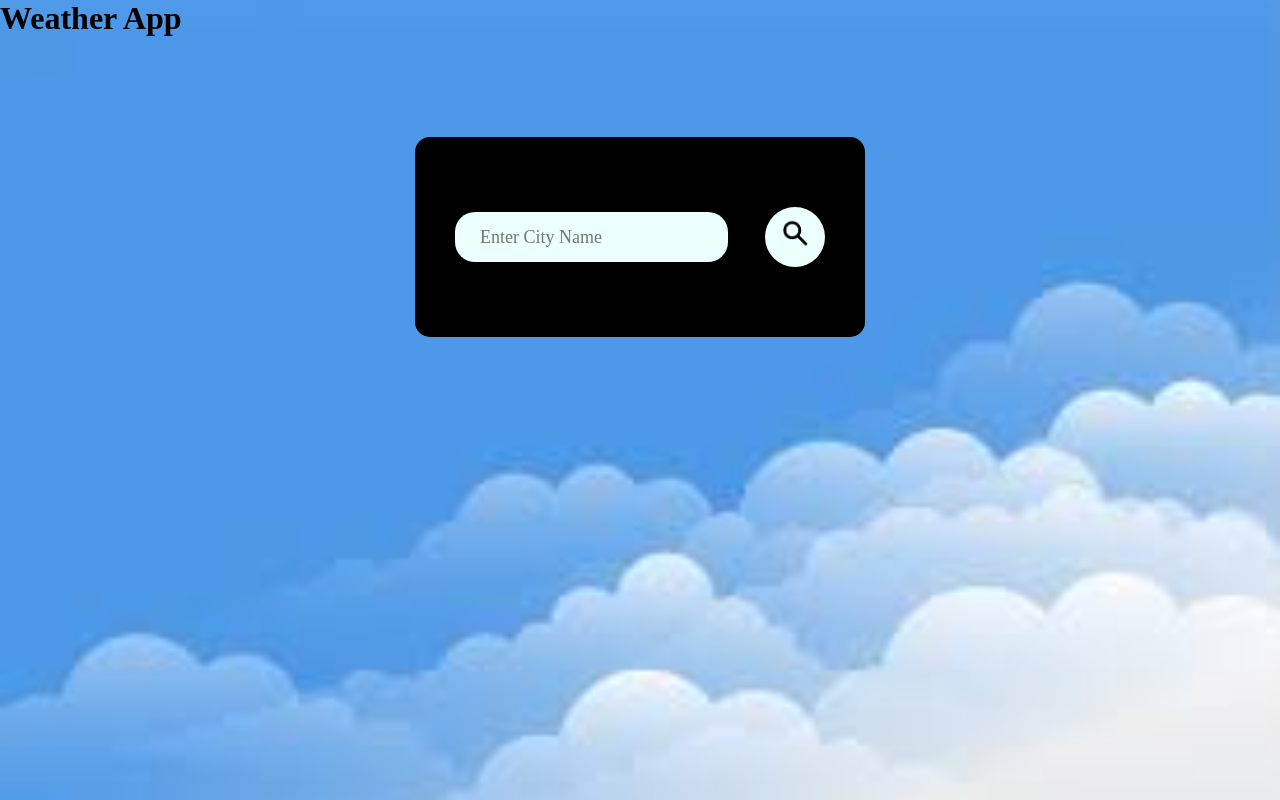
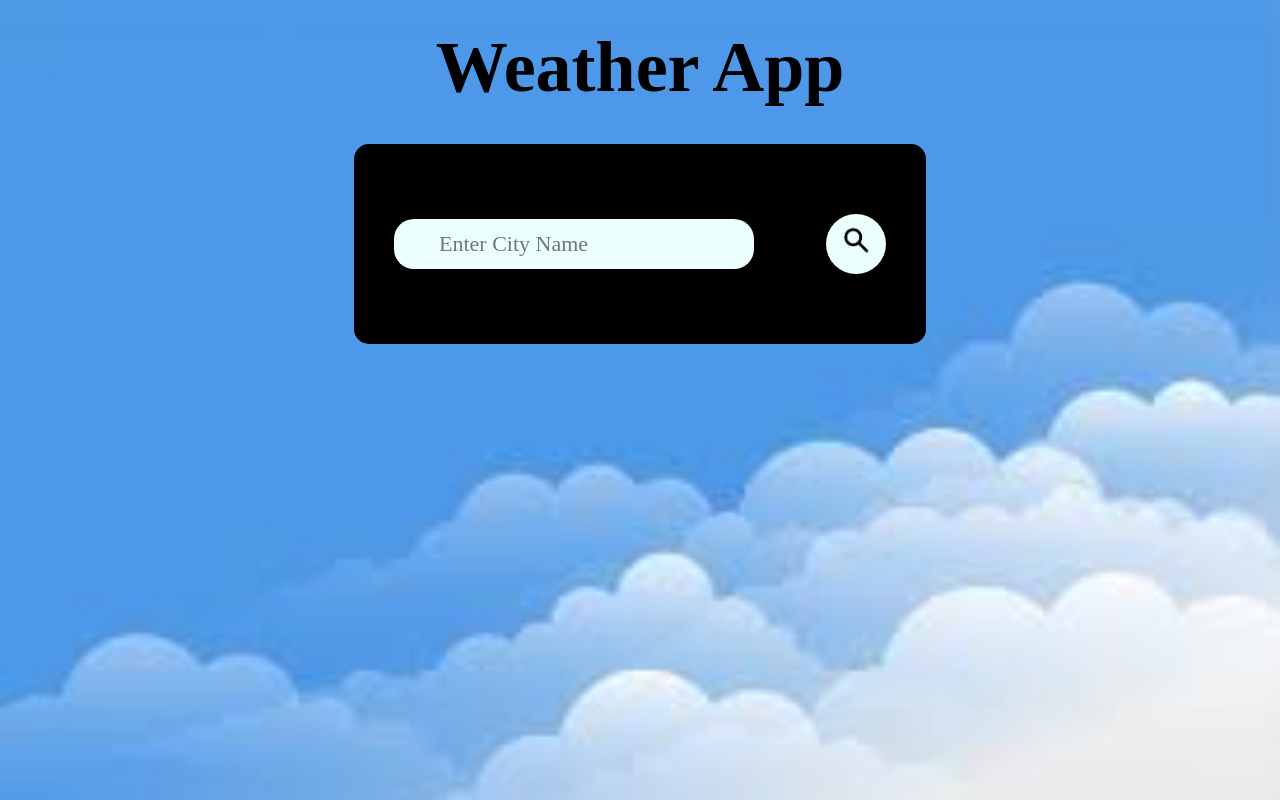
Before and after one commit to Arunsha021/Weather_app, a plain HTML site: page index.html in a window 1280 px wide. Drawn offline with Linux system fonts and the light colour scheme.

Commit message:
Update style.css

```diff
--- a/style.css
+++ b/style.css
@@ -10,12 +10,23 @@ body{
  background-repeat: no-repeat;
  background-size:cover;
 }
+    .heading{
+       font-size:4.5rem;
+       text-align: center;
+       font-weight: bold;
+       margin-top: 1rem;
+       padding: 10px;
+
+
+
+    }
+
   .card{
     /* width:90%; */
-    max-width:450px;
+    max-width:550px;
     background-color:black;
     color:#ffff;
-    margin:100px auto 0;
+    margin:25px auto 0;
     border-radius:15px;
     padding:70px 40px;
     text-align: center;
@@ -32,11 +43,11 @@ body{
     outline:0;
     background:#ebfffc;
     color: #555;
-    padding: 10px 25px;
+    padding: 10px 45px;
     height: 50px;
     border-radius:20px;
     margin-right:16px;
-    font-size:18px;
+    font-size:22px;
   }
 
  .search button{
@@ -100,3 +111,12 @@ body{
         margin-top:12px;
         display:none;
        }
+
+      @media screen and (min-width: 572px){
+
+         .card{
+          max-width:572px;
+
+         }
+
+      }
```
